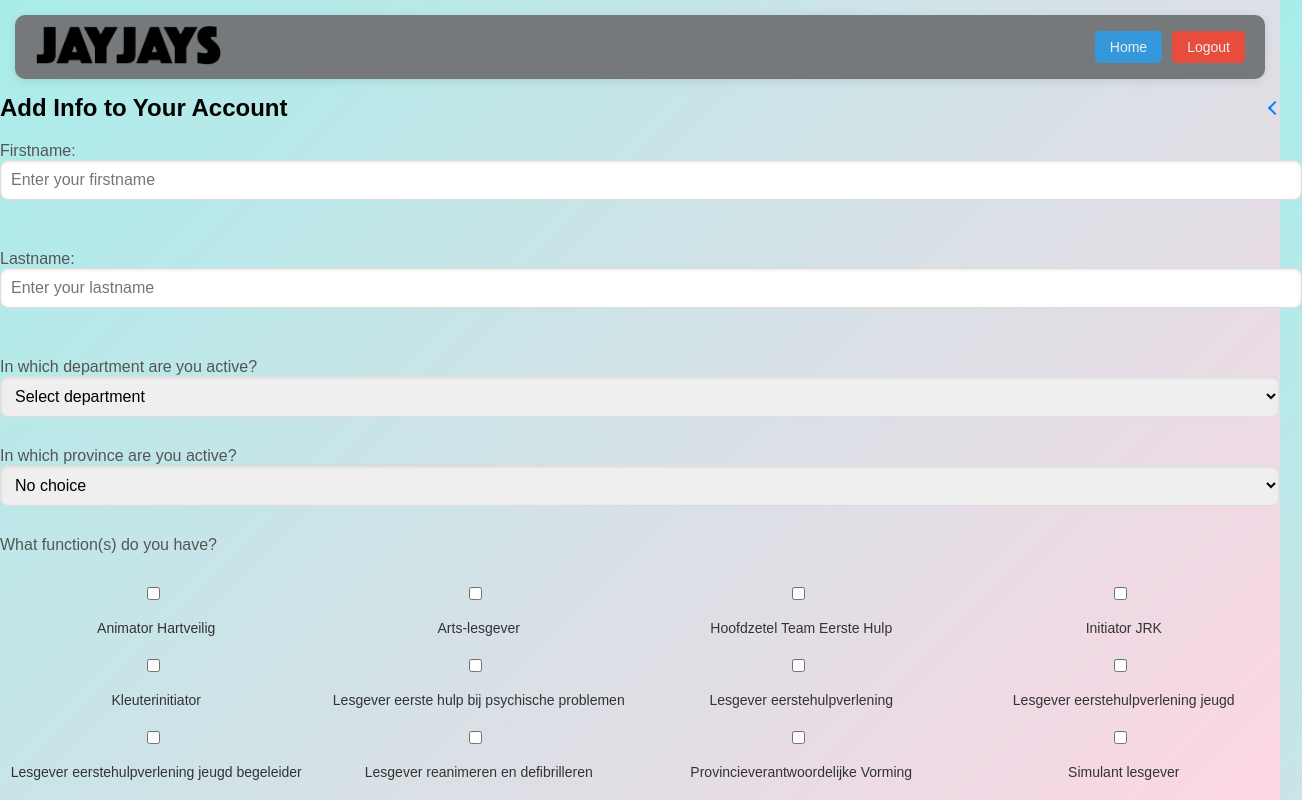
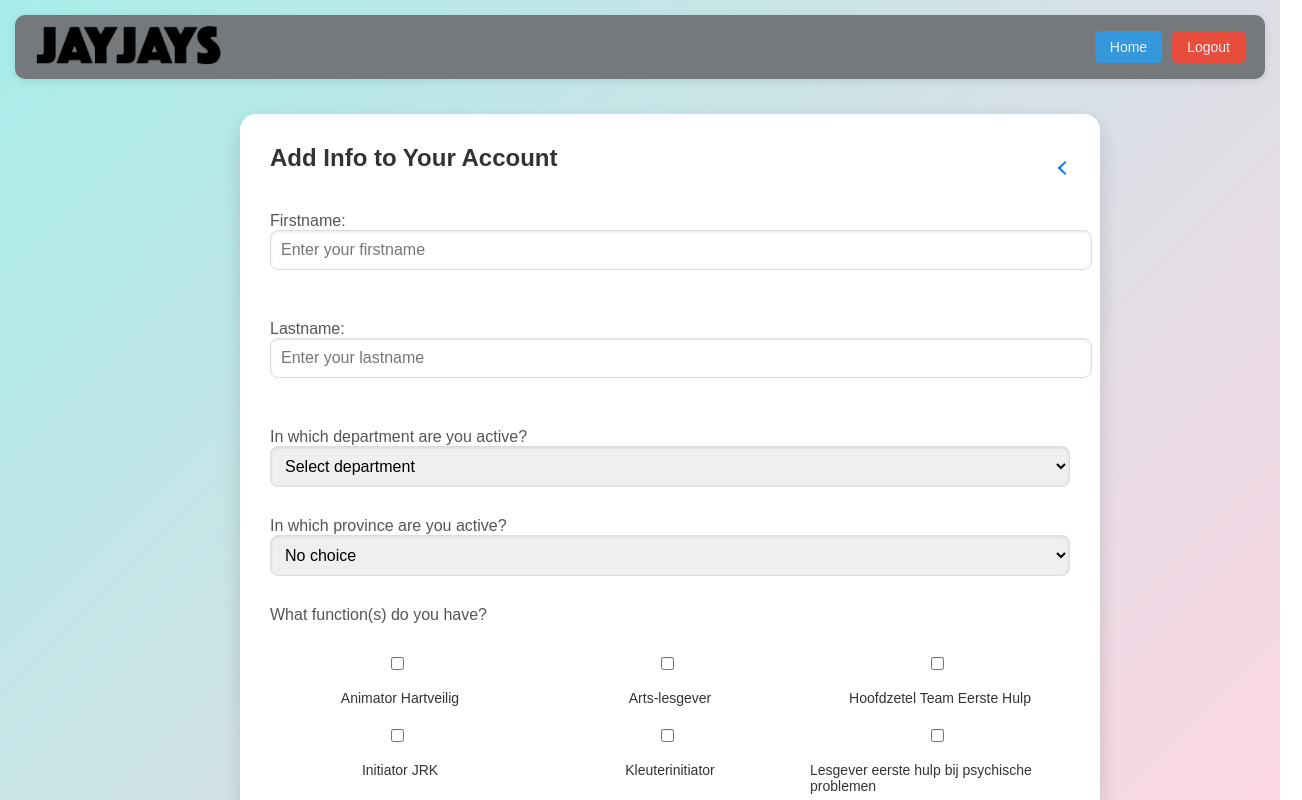
Before and after one commit to robbyjayjays/kruis-jayjays, a React (Create React App) app: page /profile in a window 1280 px wide. Shown: the top 800 px of the page, 1302 px wide, since content can reach past the window. Built offline with nearby package versions, Linux system fonts and the light colour scheme; sample sign-in values are in the browser's storage.

Commit message:
fixed css

```diff
--- a/src/assets/css/profile.css
+++ b/src/assets/css/profile.css
@@ -1,3 +1,34 @@
+html, body {
+    height: 100%;
+    margin: 0;
+    padding: 0;
+    font-family: 'Arial', sans-serif;
+    background: linear-gradient(135deg, #a8edea, #fed6e3);
+}
+
+.profile-container {
+    width: 100%;
+    max-width: 800px;
+    margin: 0 auto;
+    padding: 20px;
+}
+
+.profile-section {
+    width: 100%;
+    padding: 30px;
+    background-color: #ffffff;
+    border-radius: 16px;
+    box-shadow: 0 8px 20px rgba(0, 0, 0, 0.15);
+    margin-bottom: 20px;
+    position: relative;
+}
+
+.profile-section h2 {
+    color: #333;
+    font-size: 24px;
+    margin-bottom: 20px;
+}
+
 .collapsible-header {
     display: flex;
     justify-content: space-between;
@@ -18,6 +49,19 @@
 
 .arrow-icon.open {
     transform: rotate(135deg); /* Rotates the arrow to point down when open */
+}
+
+.toggle-button {
+    background-color: transparent;
+    border: none;
+    color: #007BFF;
+    font-size: 16px;
+    cursor: pointer;
+    padding: 0;
+}
+
+.toggle-button:hover {
+    text-decoration: underline;
 }
 
 .create-workshop-button {
@@ -46,8 +90,6 @@
     transform: translateY(0);
     box-shadow: 0 2px 5px rgba(0, 0, 0, 0.2);
 }
-
-/* Additional existing styles */
 
 .workshop-container {
     display: grid;
```
